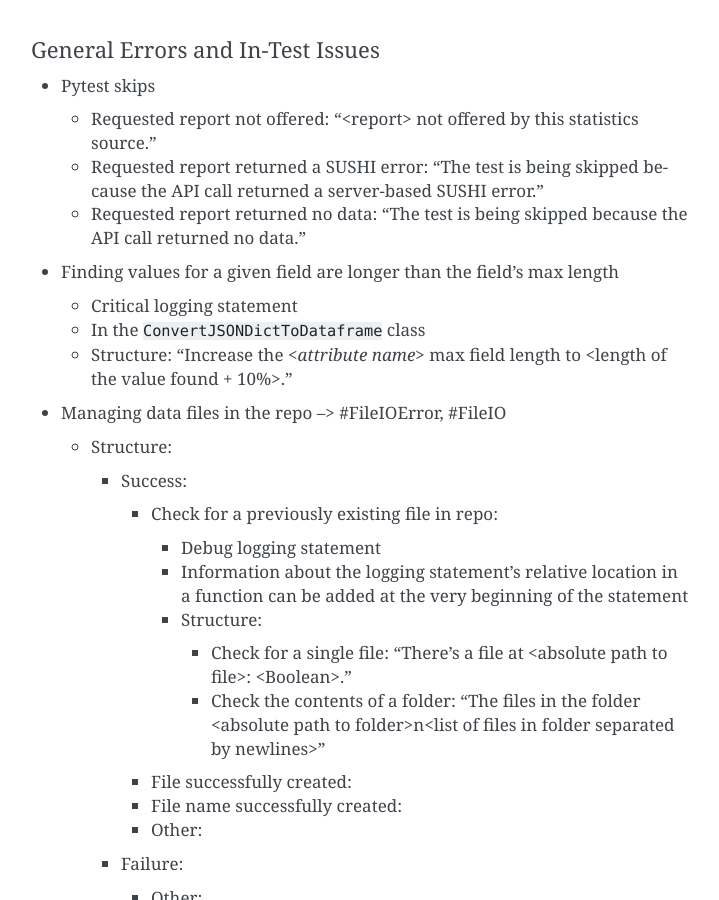
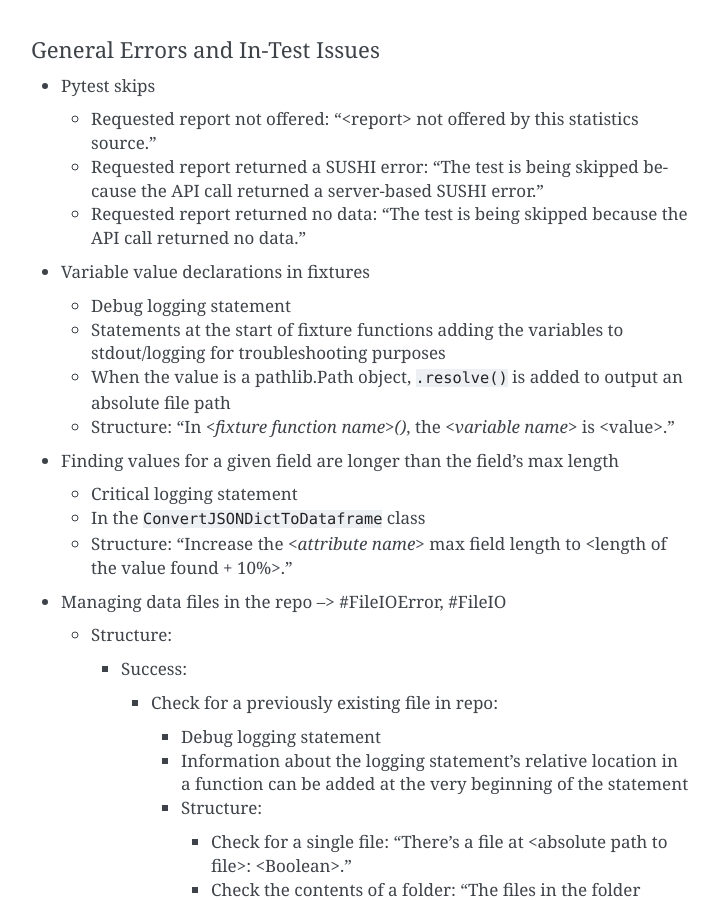
Before and after one commit to ereiskind/nolcat, a Sphinx documentation site: the page built from docs/source/code_style_guide.rst, in a window 1280 px wide and 900 px high, scrolled down 1156 px. Shown: the whole window, without its empty margins (389-1108 px from the left). Built offline with Sphinx 7.4.7, drawn with Linux system fonts in a browser that asks for light colours.

Commit message:
Update variable value statements in fixtures

```diff
--- a/docs/source/code_style_guide.rst
+++ b/docs/source/code_style_guide.rst
@@ -43,6 +43,13 @@ General Errors and In-Test Issues
   * Requested report not offered: "<report> not offered by this statistics source."
   * Requested report returned a SUSHI error: "The test is being skipped because the API call returned a server-based SUSHI error."
   * Requested report returned no data: "The test is being skipped because the API call returned no data."
+
+* Variable value declarations in fixtures
+
+  * Debug logging statement
+  * Statements at the start of fixture functions adding the variables to stdout/logging for troubleshooting purposes
+  * When the value is a pathlib.Path object, ``.resolve()`` is added to output an absolute file path
+  * Structure: "In `<fixture function name>()`, the `<variable name>` is <value>."
 
 * Finding values for a given field are longer than the field's max length
 
```
Also changed, not shown: 1 other file.
